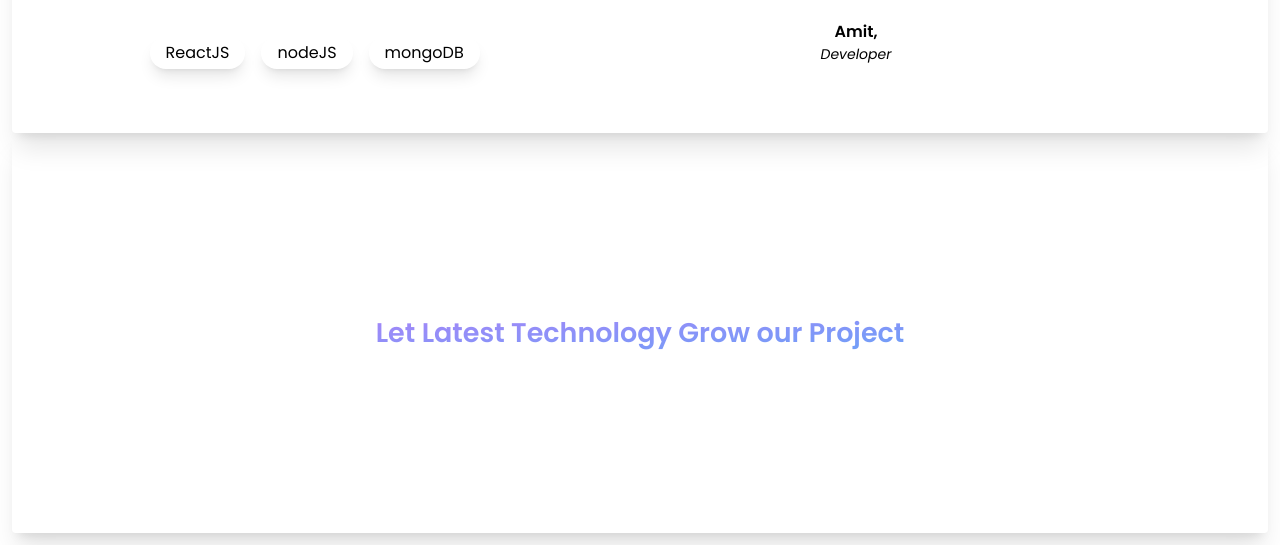
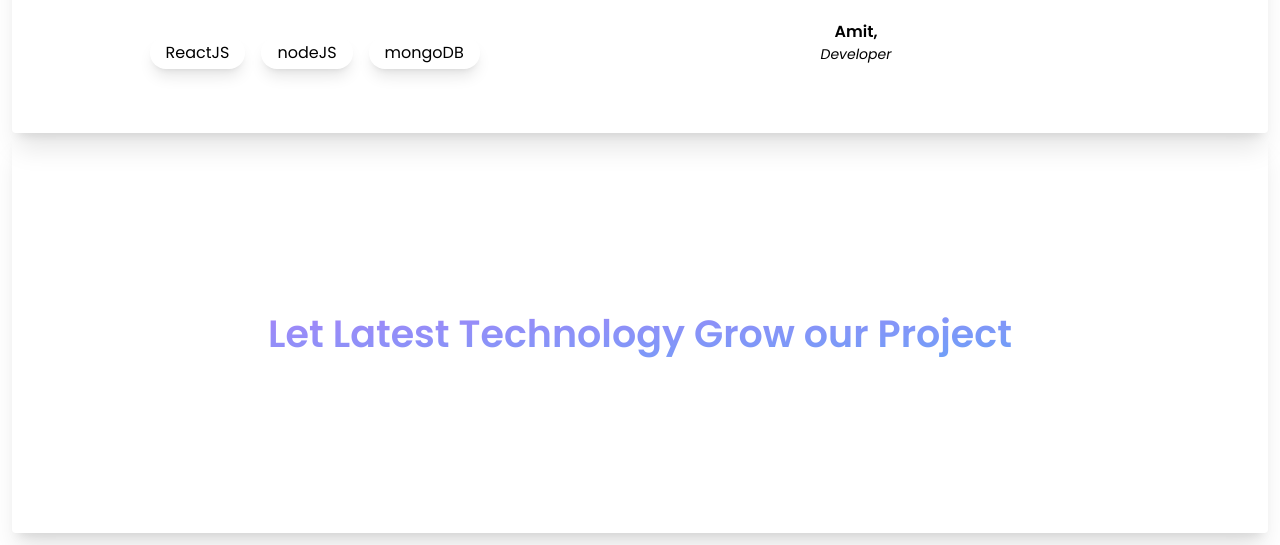
Before and after one commit to Amitkys/portfolio2, a website: page src/index.html in a window 1280 px wide. Shown: the part 524-1069 px from the top of the page. Drawn offline with Linux system fonts and the light colour scheme; a web font is replaced by a local one.

```diff
--- a/src/index.html
+++ b/src/index.html
@@ -147,7 +147,7 @@
     <!-- another section  -->
 
     <div id="project" class="dark:text-[#D4D4D4] dark:bg-gradient-to-bl from-[#1d2736] to-[#01050b] shadow-xl rounded h-[400px] flex items-center justify-center">
-      <h3 class="text-center text-[27px] bg-clip-text bg-gradient-to-tl from-blue-500 to-violet-500 text-transparent font-semibold opacity-75 ">Let Latest Technology Grow our Project</h3>
+      <h3 class="text-center text-[30px] lg:text-[38px] bg-clip-text bg-gradient-to-tl from-blue-500 to-violet-500 text-transparent font-semibold opacity-75 ">Let Latest Technology Grow our Project</h3>
     </div>
 
 
```
Also changed, not shown: src/output.css.
